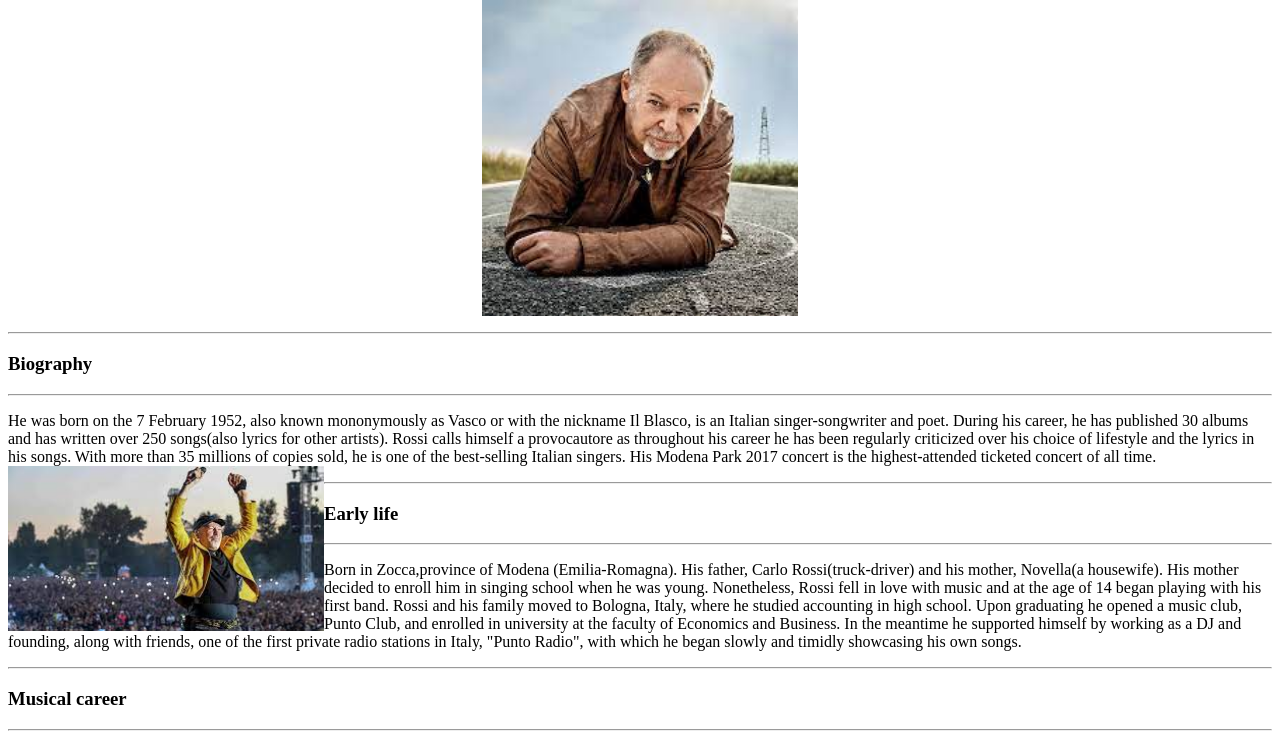
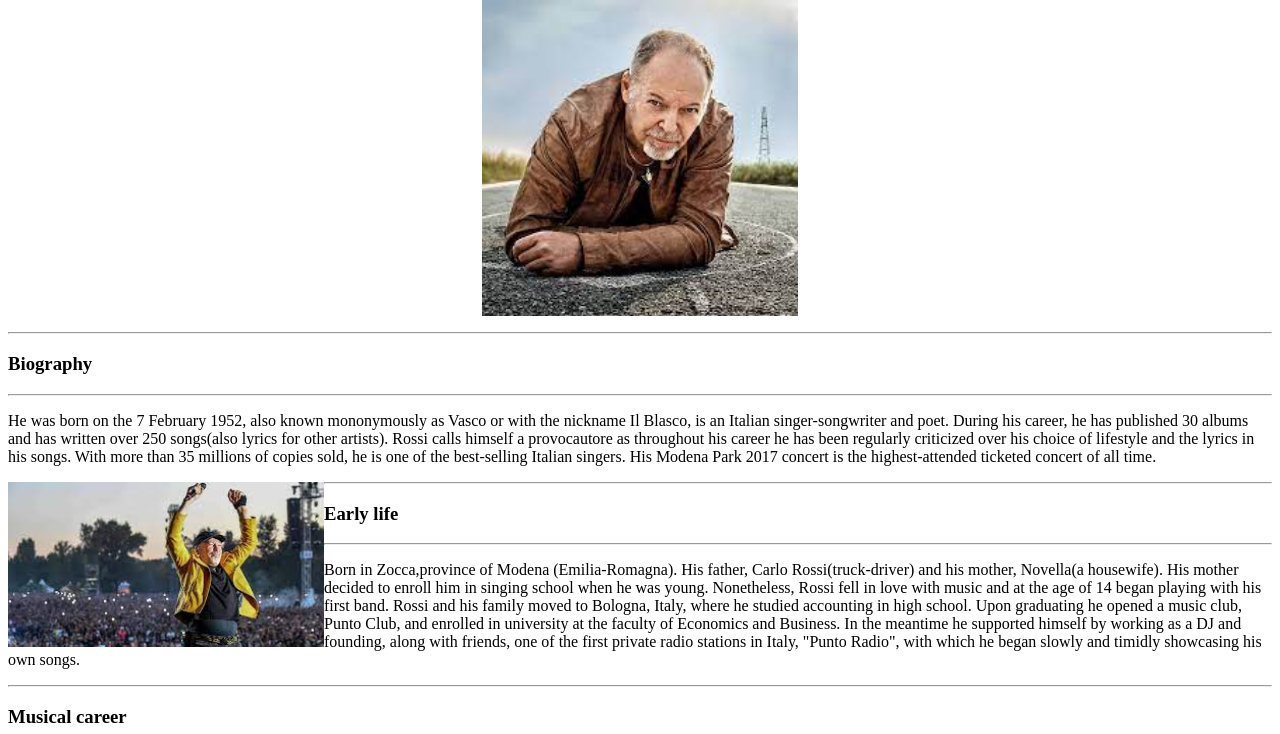
Before and after one commit to gennyradina/Vasco-Rossi-Biography, a plain HTML site: page index.html in a window 1280 px wide. Shown: the part 66-800 px from the top of the page. Drawn offline with Linux system fonts and the light colour scheme.

Commit message:
Update index.html

```diff
--- a/index.html
+++ b/index.html
@@ -9,7 +9,7 @@
 <hr>
   <p> He was born on the 7 February 1952, also known mononymously as Vasco or with the nickname Il Blasco, is an Italian singer-songwriter and poet.
 During his career, he has published 30 albums and has written over 250 songs(also lyrics for other artists).
-Rossi calls himself a provocautore as throughout his career he has been regularly criticized over his choice of lifestyle and the lyrics in his songs. With more than 35 millions of copies sold, he is one of the best-selling Italian singers. His Modena Park 2017 concert is the highest-attended ticketed concert of all time.<img src="modena park.jpeg" style="width:25%; float: left"></p>
+Rossi calls himself a provocautore as throughout his career he has been regularly criticized over his choice of lifestyle and the lyrics in his songs. With more than 35 millions of copies sold, he is one of the best-selling Italian singers. His Modena Park 2017 concert is the highest-attended ticketed concert of all time.</p><img src="modena park.jpeg" style="width:25%; float: left">
 
   <hr>
 <h3> Early life</h3>
```
